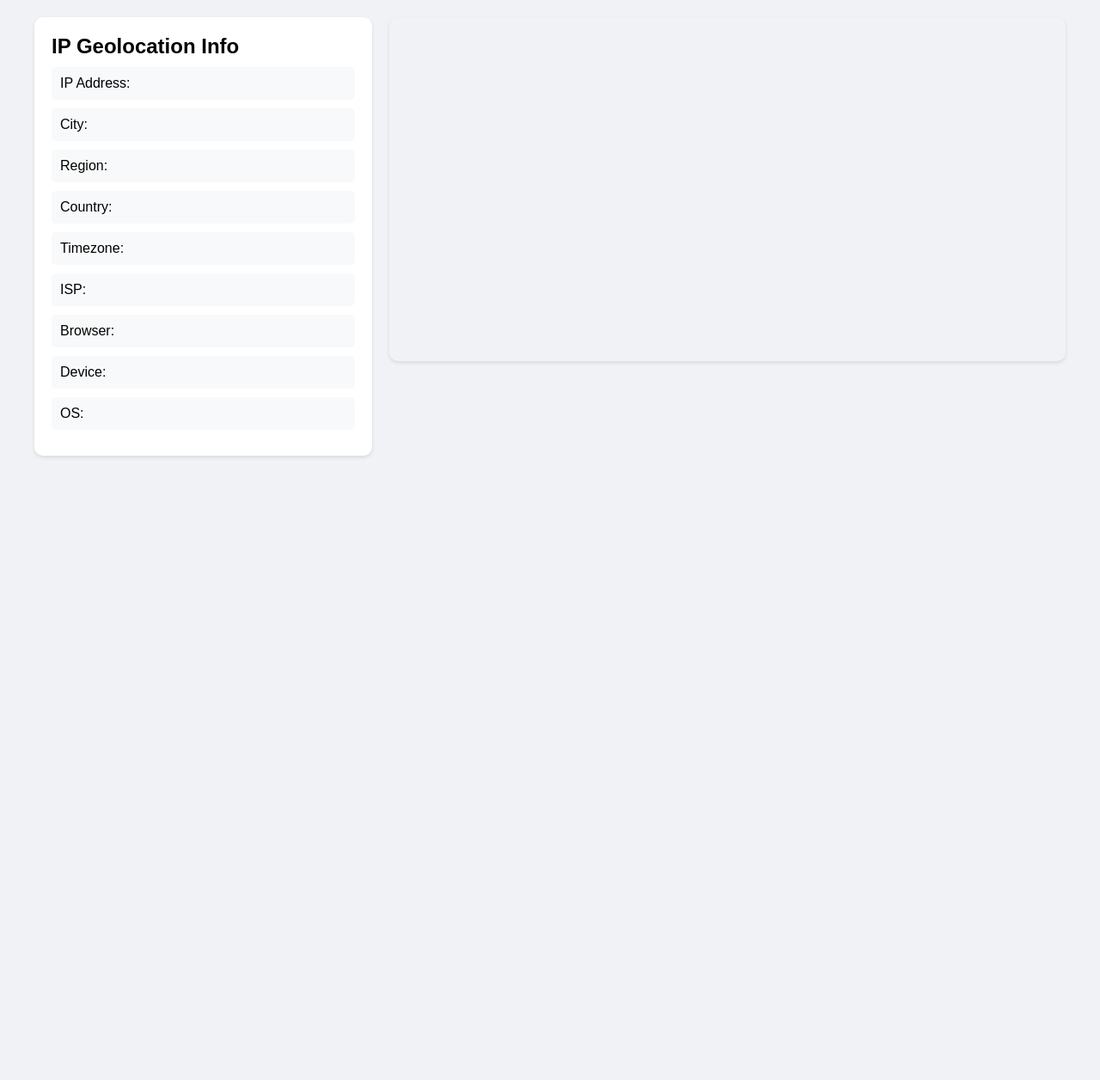
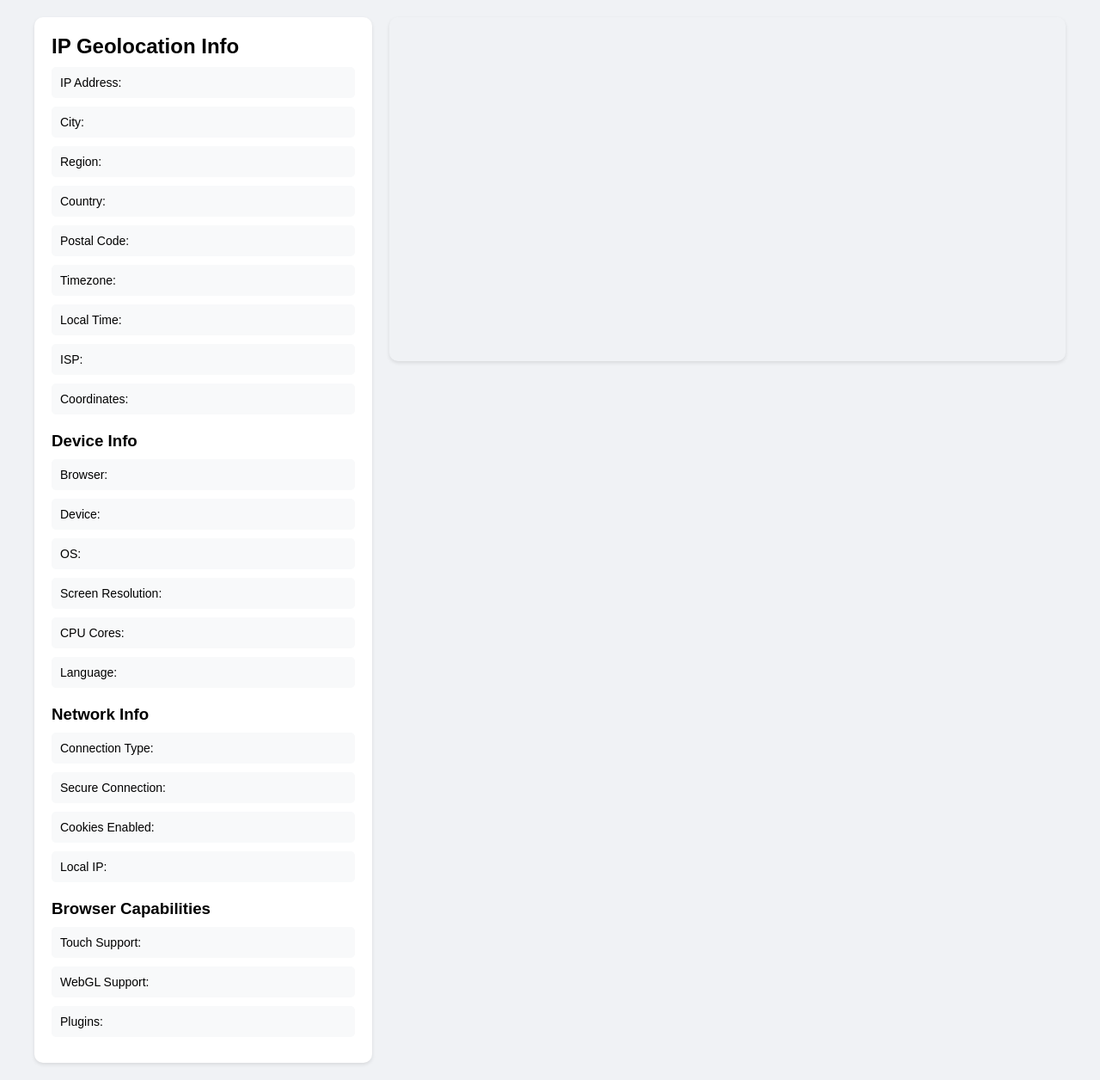
Before and after one commit to artslinux/zltzkjkl0emxcajsghsqi6wv479to0emgeyrcryesou, a Jekyll site: the page ipgeo.html, which Jekyll copies as it is, in a window 1280 px wide. Shown: the whole page at 86% size. Built offline with Jekyll 4.4.1, drawn with Linux system fonts in a browser that asks for light colours; nearby versions of some CDN libraries; before the commit the page ends 900 px from its top, so only the background shows below that.

Commit message:
Update ipgeo.html

```diff
--- a/ipgeo.html
+++ b/ipgeo.html
@@ -4,9 +4,7 @@
     <meta charset="UTF-8">
     <meta name="viewport" content="width=device-width, initial-scale=1.0">
     <title>IP Geolocation</title>
-    <!-- Leaflet CSS untuk peta -->
     <link rel="stylesheet" href="https://unpkg.com/leaflet@1.7.1/dist/leaflet.css" />
-    <!-- UAParser.js untuk deteksi browser, perangkat, dan OS -->
     <script src="https://cdn.jsdelivr.net/npm/ua-parser-js@1.0.2/src/ua-parser.min.js"></script>
     <style>
         * {
@@ -47,6 +45,7 @@
             padding: 10px;
             background: #f8f9fa;
             border-radius: 5px;
+            font-size: 14px;
         }
 
         @media (max-width: 768px) {
@@ -64,43 +63,64 @@
             <div class="info-item">City: <span id="city"></span></div>
             <div class="info-item">Region: <span id="region"></span></div>
             <div class="info-item">Country: <span id="country"></span></div>
+            <div class="info-item">Postal Code: <span id="postal"></span></div>
             <div class="info-item">Timezone: <span id="timezone"></span></div>
+            <div class="info-item">Local Time: <span id="local-time"></span></div>
             <div class="info-item">ISP: <span id="isp"></span></div>
+            <div class="info-item">Coordinates: <span id="coordinates"></span></div>
+
+            <h3 style="margin-top: 20px;">Device Info</h3>
             <div class="info-item">Browser: <span id="browser"></span></div>
             <div class="info-item">Device: <span id="device"></span></div>
             <div class="info-item">OS: <span id="os"></span></div>
+            <div class="info-item">Screen Resolution: <span id="screen-resolution"></span></div>
+            <div class="info-item">CPU Cores: <span id="cpu"></span></div>
+            <div class="info-item">Language: <span id="language"></span></div>
+
+            <h3 style="margin-top: 20px;">Network Info</h3>
+            <div class="info-item">Connection Type: <span id="connection-type"></span></div>
+            <div class="info-item">Secure Connection: <span id="secure-connection"></span></div>
+            <div class="info-item">Cookies Enabled: <span id="cookies-enabled"></span></div>
+            <div class="info-item">Local IP: <span id="local-ip"></span></div>
+
+            <h3 style="margin-top: 20px;">Browser Capabilities</h3>
+            <div class="info-item">Touch Support: <span id="touch-support"></span></div>
+            <div class="info-item">WebGL Support: <span id="webgl-support"></span></div>
+            <div class="info-item">Plugins: <span id="plugins"></span></div>
         </div>
         <div id="map"></div>
     </div>
 
-    <!-- Leaflet JS untuk peta -->
     <script src="https://unpkg.com/leaflet@1.7.1/dist/leaflet.js"></script>
     <script>
         async function getIPInfo() {
             try {
-                // Mendapatkan informasi IP dan lokasi
+                // Get IP information
                 const response = await fetch('https://ipapi.co/json/');
                 const data = await response.json();
 
-                // Update informasi IP
+                // Update basic info
                 document.getElementById('ip').textContent = data.ip;
                 document.getElementById('city').textContent = data.city;
                 document.getElementById('region').textContent = data.region;
                 document.getElementById('country').textContent = `${data.country_name} (${data.country_code})`;
+                document.getElementById('postal').textContent = data.postal;
                 document.getElementById('timezone').textContent = data.timezone;
                 document.getElementById('isp').textContent = data.org;
+                document.getElementById('coordinates').textContent = `${data.latitude}, ${data.longitude}`;
 
-                // Mendapatkan informasi browser, perangkat, dan OS
+                // Local time
+                const localTime = new Date().toLocaleTimeString('en-US', { timeZone: data.timezone });
+                document.getElementById('local-time').textContent = localTime;
+
+                // Device info
                 const parser = new UAParser();
                 const browserInfo = parser.getBrowser();
                 const deviceInfo = parser.getDevice();
                 const osInfo = parser.getOS();
 
-                // Deteksi jenis perangkat yang lebih akurat
-                let deviceType = 'Unknown Device';
+                let deviceType = 'Unknown';
                 const userAgent = navigator.userAgent;
-
-                // Daftar tipe perangkat berdasarkan informasi parser dan user agent
                 const deviceTypes = {
                     'mobile': 'Smartphone',
                     'tablet': 'Tablet',
@@ -110,53 +130,70 @@
                     'wearable': 'Wearable'
                 };
 
-                // Cek tipe perangkat dari UAParser
                 if (deviceInfo.type && deviceTypes[deviceInfo.type]) {
                     deviceType = deviceTypes[deviceInfo.type];
-                }
-                // Deteksi laptop/desktop berdasarkan OS dan user agent
-                else if (osInfo.name && ['Windows', 'Mac OS', 'Linux'].includes(osInfo.name)) {
-                    if (/(tablet|ipad|playbook|silk)|(android(?!.*mobile))/i.test(userAgent)) {
-                        deviceType = 'Tablet';
-                    } else if (/Mobile|iPhone|Android|iPod|iPad/.test(userAgent)) {
-                        deviceType = 'Smartphone';
-                    } else {
-                        // Deteksi apakah desktop atau laptop
-                        deviceType = userAgent.match(/X11|Linux x86_64/) ? 'Desktop' : 'Laptop';
-                    }
-                }
-                // Deteksi virtual machine
-                else if (/VirtualBox|VMware|QEMU|KVM/.test(userAgent)) {
-                    deviceType = 'Virtual Machine';
+                } else if (osInfo.name && ['Windows', 'Mac OS', 'Linux'].includes(osInfo.name)) {
+                    deviceType = /Mobile|iPhone|Android|iPod|iPad/.test(userAgent) ? 'Smartphone' : 'Desktop/Laptop';
                 }
 
                 document.getElementById('browser').textContent = `${browserInfo.name} ${browserInfo.version}`;
                 document.getElementById('device').textContent = deviceType;
                 document.getElementById('os').textContent = `${osInfo.name} ${osInfo.version}`;
+                document.getElementById('screen-resolution').textContent = `${window.screen.width}x${window.screen.height}`;
+                document.getElementById('cpu').textContent = navigator.hardwareConcurrency ? `${navigator.hardwareConcurrency} cores` : 'Unknown';
+                document.getElementById('language').textContent = navigator.language || 'Unknown';
 
-                // Inisialisasi peta dengan menonaktifkan atribusi default
-                const map = L.map('map', {
-                    attributionControl: false // Menonaktifkan teks atribusi
-                }).setView([data.latitude, data.longitude], 13);
+                // Network info
+                document.getElementById('connection-type').textContent = navigator.connection?.effectiveType || 'Unknown';
+                document.getElementById('secure-connection').textContent = window.location.protocol === 'https:' ? 'Yes' : 'No';
+                document.getElementById('cookies-enabled').textContent = navigator.cookieEnabled ? 'Yes' : 'No';
 
-                // Menambahkan tile layer tanpa teks atribusi
+                // Local IP detection
+                try {
+                    const peerConnection = new RTCPeerConnection({ iceServers: [] });
+                    peerConnection.createDataChannel('');
+                    peerConnection.createOffer().then(offer => peerConnection.setLocalDescription(offer));
+                    peerConnection.onicecandidate = event => {
+                        if (event.candidate) {
+                            const ip = event.candidate.candidate.split(' ')[4];
+                            document.getElementById('local-ip').textContent = ip;
+                            peerConnection.close();
+                        }
+                    };
+                } catch (error) {
+                    document.getElementById('local-ip').textContent = 'Unavailable';
+                }
+
+                // Browser capabilities
+                document.getElementById('touch-support').textContent = 'ontouchstart' in window ? 'Yes' : 'No';
+
+                const canvas = document.createElement('canvas');
+                document.getElementById('webgl-support').textContent =
+                    !!canvas.getContext('webgl') || !!canvas.getContext('experimental-webgl') ? 'Yes' : 'No';
+
+                const plugins = navigator.plugins ?
+                    Array.from(navigator.plugins).map(p => p.name).join(', ') : 'Not detectable';
+                document.getElementById('plugins').textContent = plugins;
+
+                // Initialize map
+                const map = L.map('map', { attributionControl: false })
+                    .setView([data.latitude, data.longitude], 13);
+
                 L.tileLayer('https://{s}.tile.openstreetmap.org/{z}/{x}/{y}.png', {
-                    attribution: '' // Teks atribusi dikosongkan
+                    attribution: ''
                 }).addTo(map);
 
-                // Menambahkan marker
                 L.marker([data.latitude, data.longitude])
                     .addTo(map)
-                    .bindPopup(`Lokasi IP: ${data.ip}`)
+                    .bindPopup(`IP Location: ${data.ip}`)
                     .openPopup();
 
             } catch (error) {
                 console.error('Error:', error);
-                alert('Gagal mendapatkan informasi lokasi!');
+                alert('Failed to get location information!');
             }
         }
 
-        // Jalankan fungsi saat halaman dimuat
         window.onload = getIPInfo;
     </script>
 </body>
```
